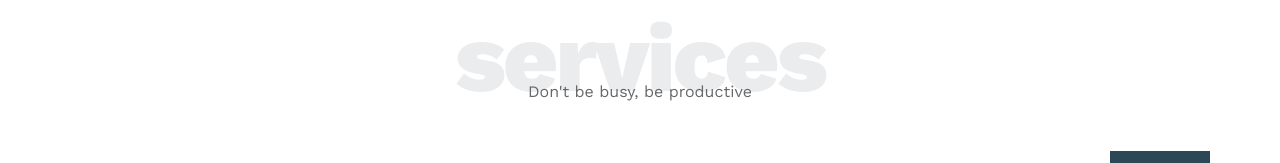
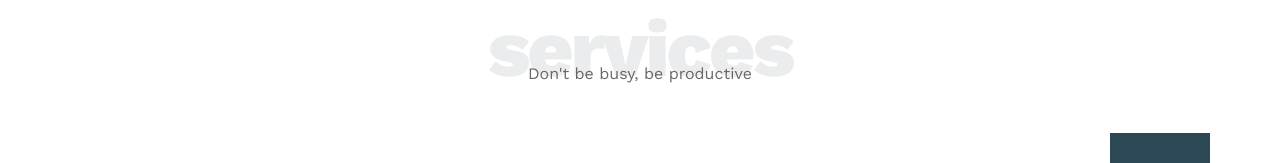
Before and after one commit to AGad92/template_one, a plain HTML site: page index.html in a window 1280 px wide. Shown: the part 1193-1356 px from the top of the page. Drawn offline with nearby package versions, Linux system fonts and the light colour scheme.

Commit message:
fix font size

```diff
--- a/css/leon.css
+++ b/css/leon.css
@@ -45,7 +45,7 @@ a {
 .special__heading {
   color: #ebeced;
   font-weight: 800;
-  font-size: 6em;
+  font-size: 80px;
   text-align: center;
   letter-spacing: -3px;
 }
```
